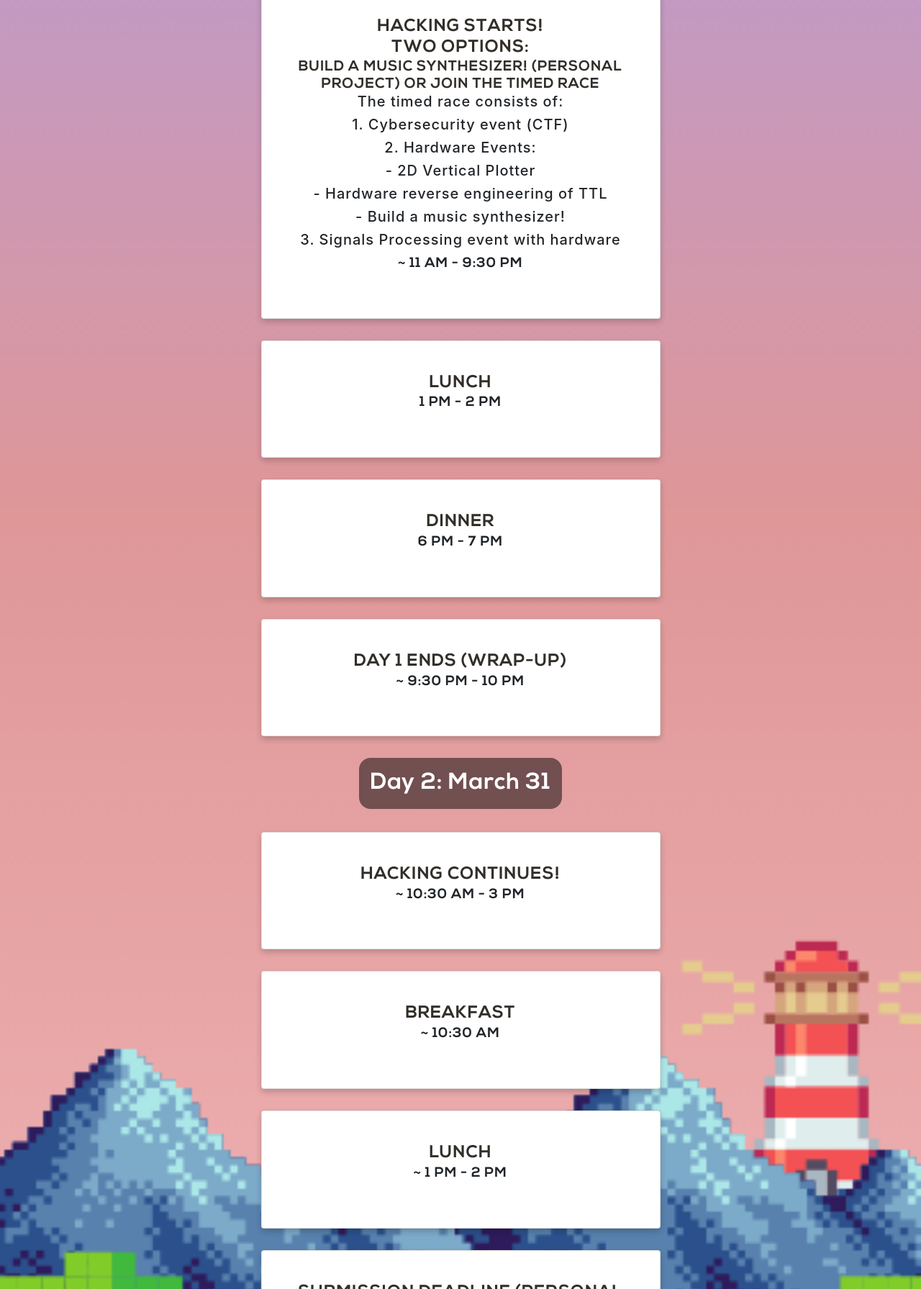
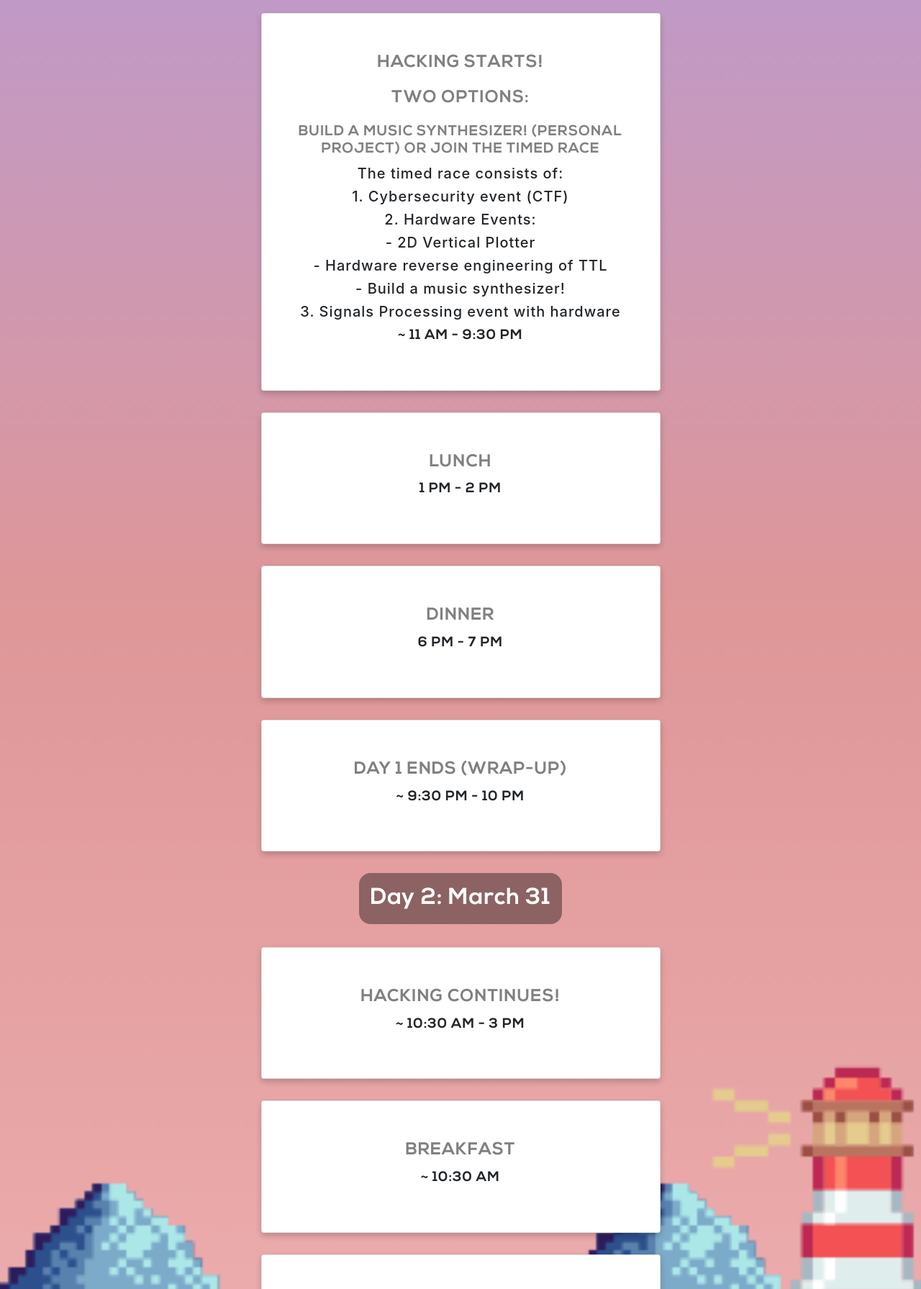
Before and after one commit to wecehacks/2024, a website with bundled scripts: page schedule.html in a window 1280 px wide. Shown: the part 1009-2800 px from the top of the page at 72% size. Built offline with nearby package versions, Linux system fonts and the light colour scheme.

```diff
--- a/css/navbar.css
+++ b/css/navbar.css
@@ -3,6 +3,7 @@
     /* background-color: #fff; */
     /* font-family: "Nunito", sans-serif; */
     font-family: "Varela Round", sans-serif;
+    font-size: 14px;
   }
 
   #mainNav .navbar-toggler {
--- a/css/schedule.css
+++ b/css/schedule.css
@@ -17,7 +17,7 @@
 	border-radius: 1rem;
 	width: fit-content;
 	padding: 1rem;
-	background-color: rgba(0, 0, 0, 0.5);
+	background-color: rgba(0, 0, 0, 0.384);
 }
 .schedule-day-header {
 	width: fit-content;
@@ -26,3 +26,8 @@
 .schedule-card-time-text {
 	font-size: 1.2rem;
 }
+
+.title{
+	color: #322e29;
+	padding: 10px;
+}
--- a/css/team.css
+++ b/css/team.css
@@ -11,11 +11,7 @@
   }
 
   #mainNav.navbar-shrink {
-    /* background-color: #fff; */
     background-color: #6975b3;
-    /* E5A353 */
-    /* 78AEFC */
-    /* 576DDB */
   }
 
   #mainNav.navbar-shrink .nav-link {
--- a/schedule.html
+++ b/schedule.html
@@ -26,7 +26,7 @@
 		<link rel="shortcut icon" type="image/x-icon" href="img/favicon.ico">
 
 	</head>
-	<!-- <a id="mlh-trust-badge" style="display:block;max-width:100px;min-width:60px;position:fixed;right:50px;top:0;width:10%;z-index:10000" href="https://mlh.io/seasons/eu-2020/events?utm_source=eu-hackathon&utm_medium=TrustBadge&utm_campaign=2020-season&utm_content=gray" target="_blank"><img src="https://s3.amazonaws.com/logged-assets/trust-badge/2020/mlh-trust-badge-2020-gray.svg" alt="Major League Hacking 2020 Hackathon Season" style="width:100%"></a> -->
+
 	<body id="page-top" class="team-bg-pic">
 		<nav class="navbar navbar-expand-lg navbar-light fixed-top" id="mainNav">
 			<div id="navbar-container" class="container">
@@ -77,7 +77,7 @@
 				</div>
 			</div>
 		</nav>
-		<!-- <div id="particles-js"></div> -->
+
 		<section class="text-center">
 			<div class="column1">
 				<img src="img/pixel_note2.png" style="width:70px" class="updown-animation">
@@ -102,7 +102,7 @@
 						<div class="schedule-bubble" style="padding-bottom: 30px;">
 							<div class="card py-4 h-100 block-bg">
 								<div class="card-body text-center">
-									<h4 class="text-uppercase m-0 nexa gray-text">Opening Ceremony and Game reveals! Snacks provided!</h4>
+									<h4 class="text-uppercase m-0 nexa title">Opening Ceremony and Game reveals! Snacks provided!</h4>
 									<div class="text-black-60 nexa schedule-card-time-text">
 										<p>
 											6:00 PM - 7:00 PM
@@ -119,7 +119,7 @@
 						<div class="schedule-bubble" style="padding-bottom: 30px;">
 							<div class="card py-4 h-100 block-bg">
 								<div class="card-body text-center">
-									<h4 class="text-uppercase m-0 nexa gray-text">Spectrum Tech Talk + Breakfast</h4>
+									<h4 class="text-uppercase m-0 nexa title">Spectrum Tech Talk + Breakfast</h4>
 									<div class="text-black-60 nexa schedule-card-time-text">
 										<p>
 											10 AM - 11 AM
@@ -131,9 +131,9 @@
 						<div class="schedule-bubble" style="padding-bottom: 30px;">
 							<div class="card py-4 h-100 block-bg">
 								<div class="card-body text-center">
-									<h4 class="text-uppercase m-0 nexa gray-text">Hacking starts!</h4>
-									<h4 class="text-uppercase m-0 nexa gray-text">Two options:</h4>
-									<h5 class="text-uppercase m-0 nexa gray-text">Build a music synthesizer! (personal project) or Join the Timed Race</h5>
+									<h4 class="text-uppercase m-0 nexa title">Hacking starts!</h4>
+									<h4 class="text-uppercase m-0 nexa title">Two options:</h4>
+									<h5 class="text-uppercase m-0 nexa title">Build a music synthesizer! (personal project) or Join the Timed Race</h5>
 									<h5 class="small-text">The timed race consists of:</h5>
 									<h5 class="small-text">1. Cybersecurity event (CTF)</h5>
 									<h5 class="small-text">2. Hardware Events:</h5>
@@ -153,7 +153,7 @@
 						<div class="schedule-bubble" style="padding-bottom: 30px;">
 							<div class="card py-4 h-100 block-bg">
 								<div class="card-body text-center">
-									<h4 class="text-uppercase m-0 nexa gray-text">Lunch</h4>
+									<h4 class="text-uppercase m-0 nexa title">Lunch</h4>
 									<div class="text-black-60 nexa schedule-card-time-text">
 										<p>
 											1 PM - 2 PM
@@ -165,7 +165,7 @@
 						<div class="schedule-bubble" style="padding-bottom: 30px;">
 							<div class="card py-4 h-100 block-bg">
 								<div class="card-body text-center">
-									<h4 class="text-uppercase m-0 nexa gray-text">Dinner</h4>
+									<h4 class="text-uppercase m-0 nexa title">Dinner</h4>
 									<div class="text-black-60 nexa schedule-card-time-text">
 										<p>
 											6 PM - 7 PM
@@ -177,7 +177,7 @@
 						<div class="schedule-bubble" style="padding-bottom: 30px;">
 							<div class="card py-4 h-100 block-bg">
 								<div class="card-body text-center">
-									<h4 class="text-uppercase m-0 nexa gray-text">Day 1 ends (Wrap-up)</h4>
+									<h4 class="text-uppercase m-0 nexa title">Day 1 ends (Wrap-up)</h4>
 									<div class="text-black-60 nexa schedule-card-time-text">
 										<p>
 											~ 9:30 PM - 10 PM
@@ -197,7 +197,7 @@
 						<div class="schedule-bubble" style="padding-bottom: 30px;">
 							<div class="card py-4 h-100 block-bg">
 								<div class="card-body text-center">
-									<h4 class="text-uppercase m-0 nexa gray-text">Hacking continues!</h4>
+									<h4 class="text-uppercase m-0 nexa title">Hacking continues!</h4>
 									<div class="text-black-60 nexa schedule-card-time-text">
 										<p>
 											~ 10:30 AM - 3 PM
@@ -209,7 +209,7 @@
 						<div class="schedule-bubble" style="padding-bottom: 30px;">
 							<div class="card py-4 h-100 block-bg">
 								<div class="card-body text-center">
-									<h4 class="text-uppercase m-0 nexa gray-text">Breakfast</h4>
+									<h4 class="text-uppercase m-0 nexa title">Breakfast</h4>
 									<div class="text-black-60 nexa schedule-card-time-text">
 										<p>
 											~ 10:30 AM
@@ -221,7 +221,7 @@
 						<div class="schedule-bubble" style="padding-bottom: 30px;">
 							<div class="card py-4 h-100 block-bg">
 								<div class="card-body text-center">
-									<h4 class="text-uppercase m-0 nexa gray-text">Lunch</h4>
+									<h4 class="text-uppercase m-0 nexa title">Lunch</h4>
 									<div class="text-black-60 nexa schedule-card-time-text">
 										<p>
 											~ 1 PM - 2 PM
@@ -233,7 +233,7 @@
 						<div class="schedule-bubble" style="padding-bottom: 30px;">
 							<div class="card py-4 h-100 block-bg">
 								<div class="card-body text-center">
-									<h4 class="text-uppercase m-0 nexa gray-text">Submission Deadline (personal project)</h4>
+									<h4 class="text-uppercase m-0 nexa title">Submission Deadline (personal project)</h4>
 									<div class="text-black-60 nexa schedule-card-time-text">
 										<p>
 											3 PM
@@ -245,7 +245,7 @@
 						<div class="schedule-bubble" style="padding-bottom: 30px;">
 							<div class="card py-4 h-100 block-bg">
 								<div class="card-body text-center">
-									<h4 class="text-uppercase m-0 nexa gray-text">Judging and Closing Ceremony</h4>
+									<h4 class="text-uppercase m-0 nexa title">Judging and Closing Ceremony</h4>
 									<div class="text-black-60 nexa schedule-card-time-text">
 										<p>
 											3 PM - 4 PM
```
Also changed, not shown: faqs.html (+3 -0 lines), index.html (+6 -13 lines).
